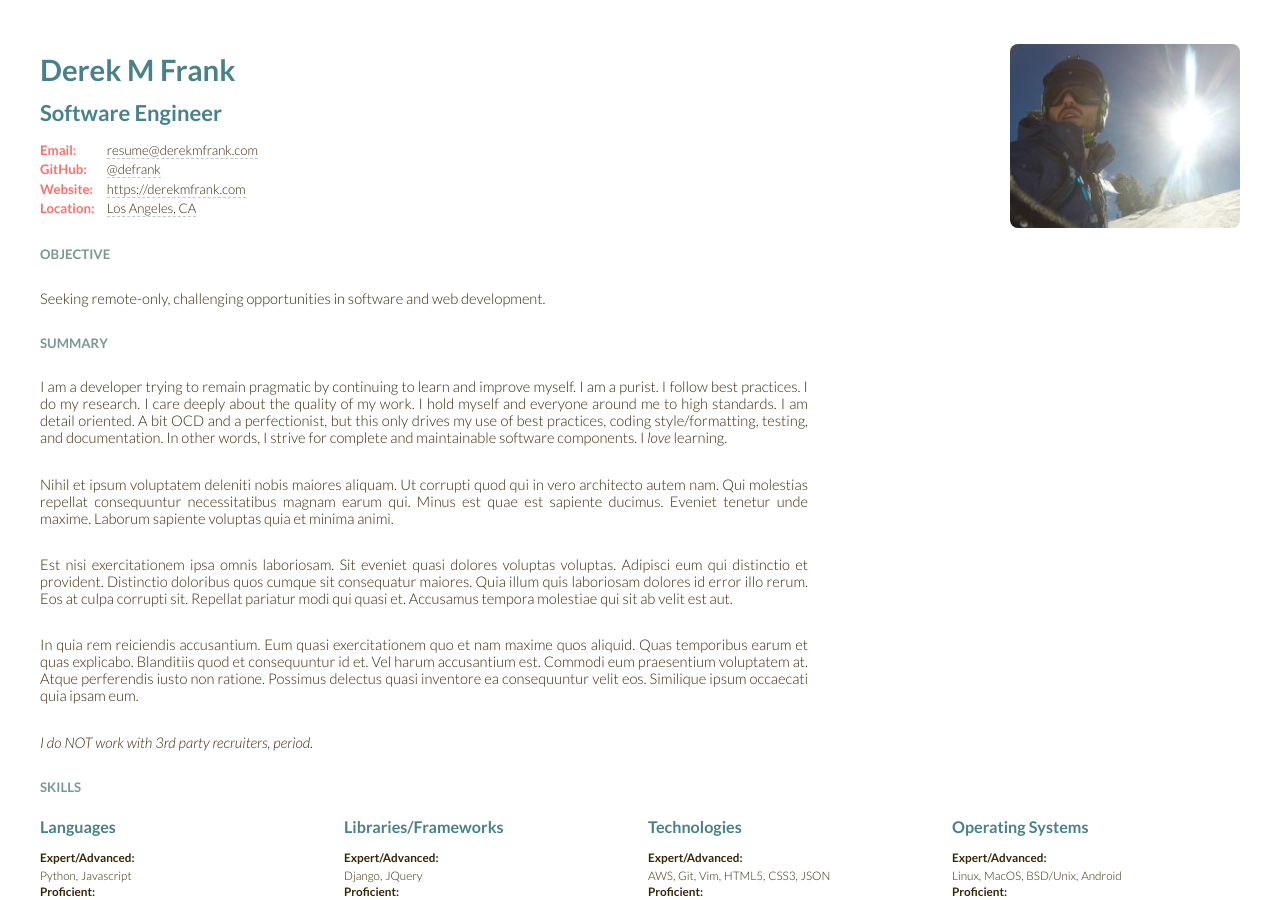
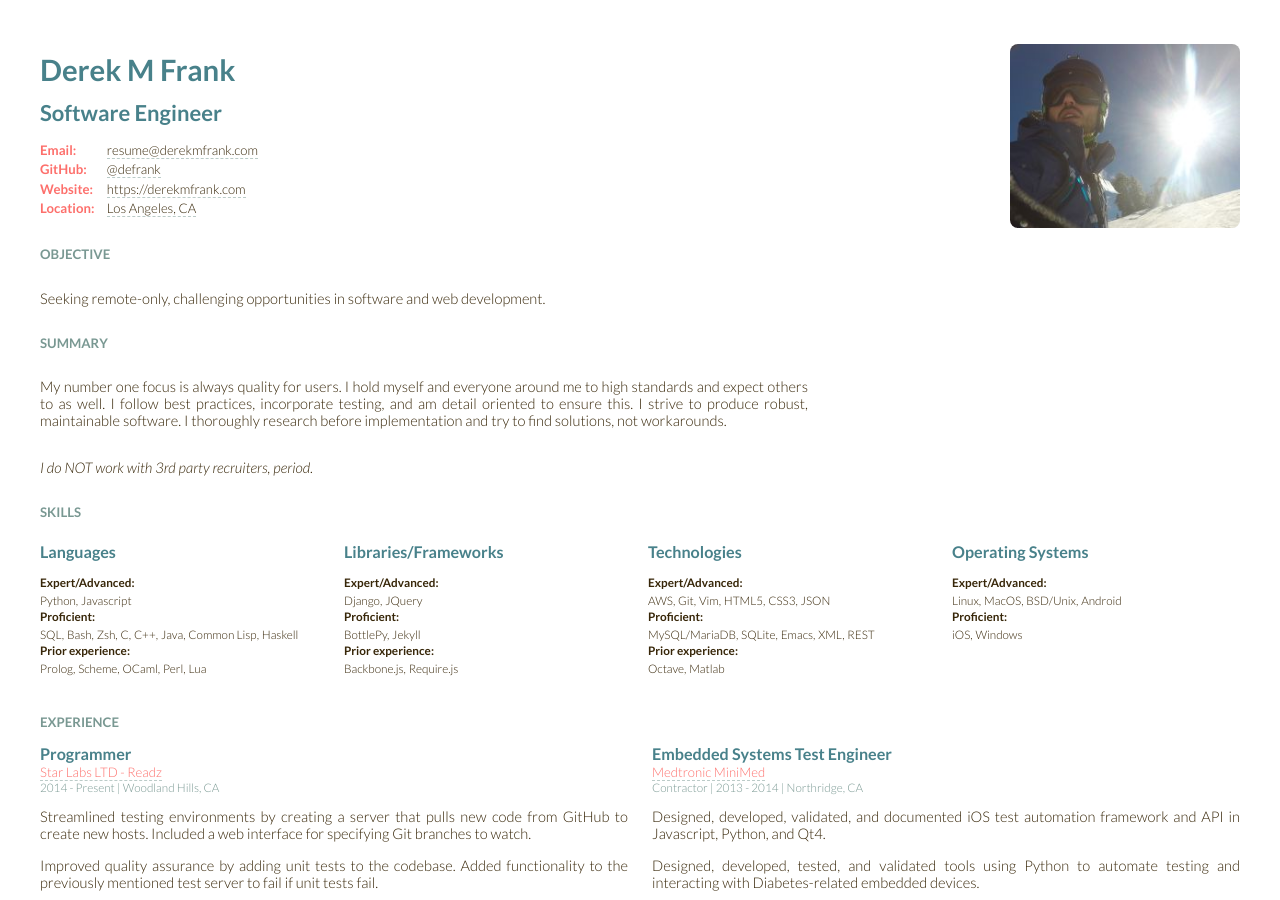
Before and after one commit to defrank/defrank.github.io, a Jekyll site: the page built from resume.html, in a window 1280 px wide and 900 px high. Built offline with Jekyll 4.4.1, drawn with Linux system fonts in a browser that asks for light colours.

Commit message:
chore(resume): Update summary content
WIP: #4

```diff
--- a/resume.html
+++ b/resume.html
@@ -477,37 +477,11 @@ layout: blank
 
     <section id="summary">
         <h3>Summary</h3>
-        <p>
-            I am a developer trying to remain pragmatic by continuing to learn and improve myself.
 
-            I am a purist.
-            I follow best practices.
-            I do my research.
-            I care deeply about the quality of my work.
-            I hold myself and everyone around me to high standards.
-
-            I am detail oriented.
-            A bit OCD and a perfectionist, but this only drives my use of best practices, coding
-            style/formatting, testing, and documentation.  In other words, I strive for complete
-            and maintainable software components.
-
-            I <em>love</em> learning.
-        </p>
-
-        <p>Nihil et ipsum voluptatem deleniti nobis maiores aliquam. Ut corrupti quod qui in
-        vero architecto autem nam. Qui molestias repellat consequuntur necessitatibus magnam
-        earum qui. Minus est quae est sapiente ducimus. Eveniet tenetur unde maxime. Laborum
-        sapiente voluptas quia et minima animi.</p>
-        <p>Est nisi exercitationem ipsa omnis laboriosam. Sit eveniet quasi dolores voluptas
-        voluptas. Adipisci eum qui distinctio et provident. Distinctio doloribus quos cumque sit
-        consequatur maiores. Quia illum quis laboriosam dolores id error illo rerum.
-        Eos at culpa corrupti sit. Repellat pariatur modi qui quasi et. Accusamus tempora
-        molestiae qui sit ab velit est aut.</p>
-        <p>In quia rem reiciendis accusantium. Eum quasi exercitationem quo et nam maxime quos
-        aliquid. Quas temporibus earum et quas explicabo. Blanditiis quod et consequuntur
-        id et. Vel harum accusantium est. Commodi eum praesentium voluptatem at.
-        Atque perferendis iusto non ratione. Possimus delectus quasi inventore ea
-        consequuntur velit eos. Similique ipsum occaecati quia ipsam eum.</p>
+        <p>My number one focus is always quality for users.  I hold myself and everyone around me to
+        high standards and expect others to as well.  I follow best practices, incorporate testing,
+        and am detail oriented to ensure this.  I strive to produce robust, maintainable software.
+        I thoroughly research before implementation and try to find solutions, not workarounds.</p>
 
         <p id="notices">
             <em id="recruiter-notice" class="notice">I do NOT work with 3rd party recruiters, period.</em>
```
